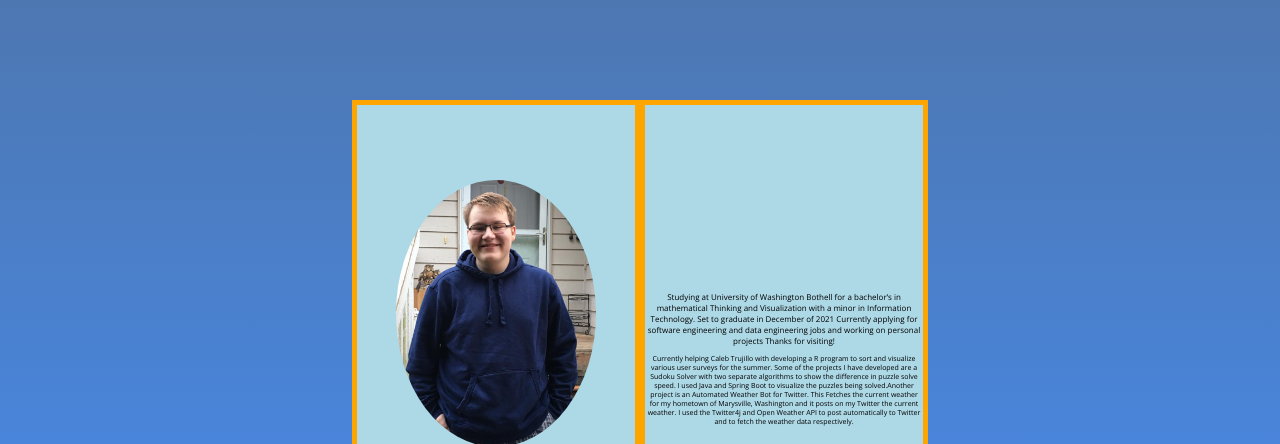
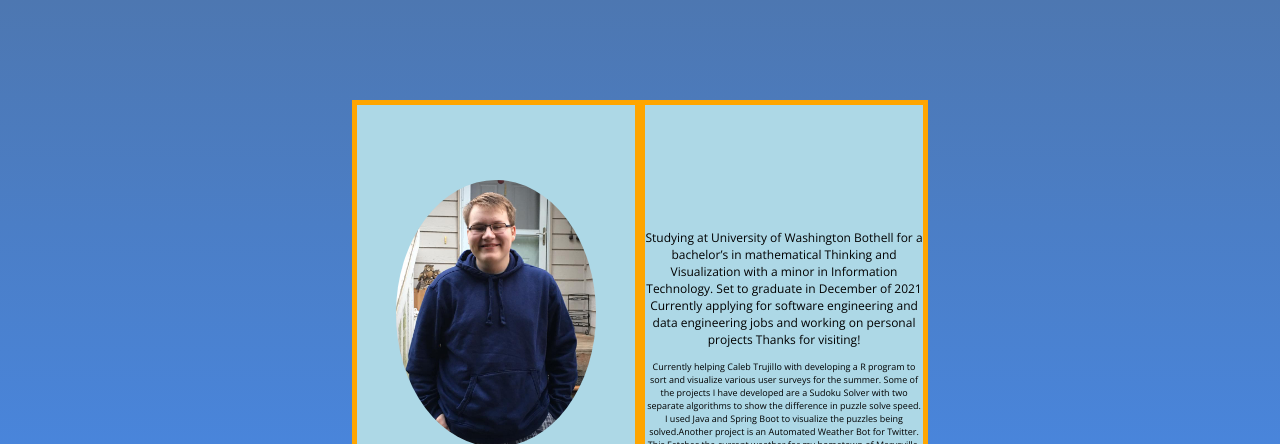
Before and after one commit to arad98/arad98.github.io, a plain HTML site: page index.html in a window 1280 px wide. Shown: the top 444 px of the page. Drawn offline with nearby package versions, Linux system fonts and the light colour scheme.

Commit message:
font size add

```diff
--- a/index.html
+++ b/index.html
@@ -17,7 +17,7 @@
             <div class = "right">
                 <div class = "paragraph">
 
-                <p style="font-size:8px" align ="center">
+                <p style="font-size:12px" align ="center">
                     Studying at University of Washington Bothell for a bachelor’s in mathematical Thinking and Visualization
                     with a minor in Information Technology. Set to graduate in December of 2021
                     Currently applying for software engineering and data engineering jobs and working on personal projects
@@ -25,7 +25,7 @@
 
                 </p>
 
-                <p style="font-size:7px" align = "center">
+                <p style="font-size:9px" align = "center">
 
                    Currently helping Caleb Trujillo with developing a R program to sort and visualize various user surveys for the summer.
                     Some of the projects I have developed are a Sudoku Solver with two separate algorithms to show the difference in puzzle solve speed.
```
